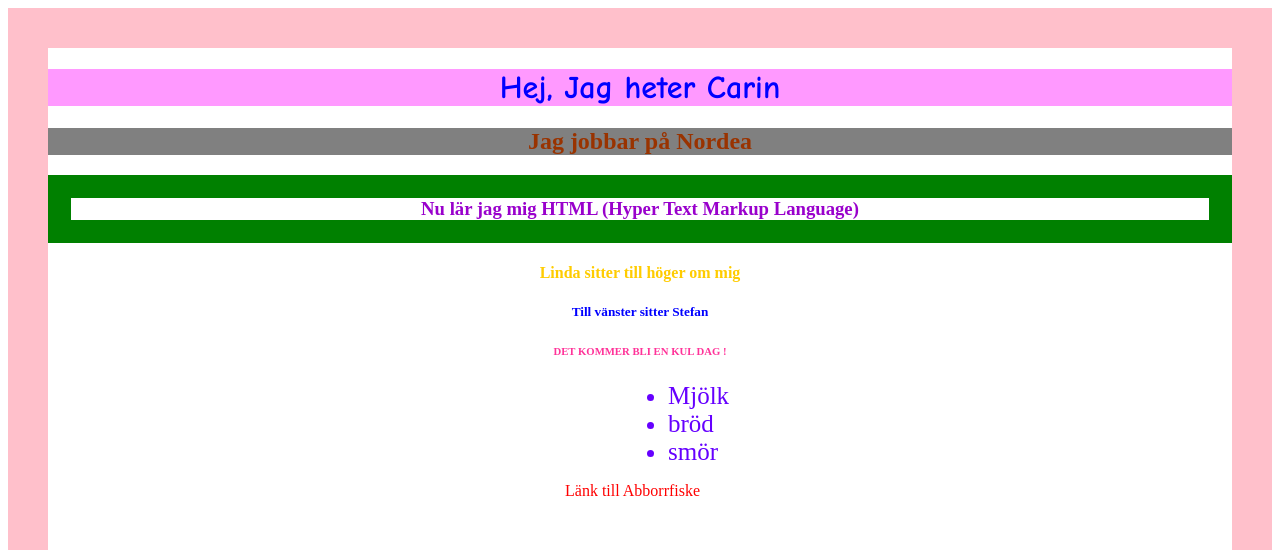
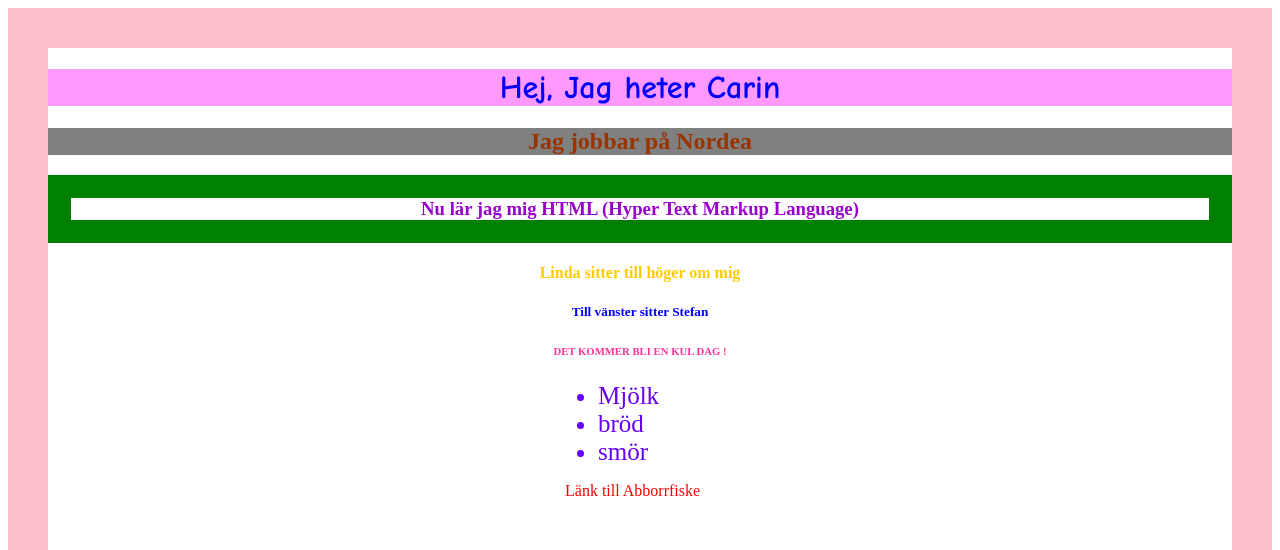
Before and after one commit to p004350/my-first-code, a plain HTML site: page index.html in a window 1280 px wide. Shown: the top 550 px of the page. Drawn offline with Linux system fonts and the light colour scheme.

Commit message:
Update index.html

```diff
--- a/index.html
+++ b/index.html
@@ -26,7 +26,7 @@ h6{ color:#ff3399;
 text-align:center;}
 li{ color:#6600ff;
   font-size:25px;
-  margin: 0 5px 0 580px;}
+  margin: 0 5px 0 510px;}
 a{ text-decoration: none;
  color: red;
     display:block; margin: 0 5px 0 780px;}
```
